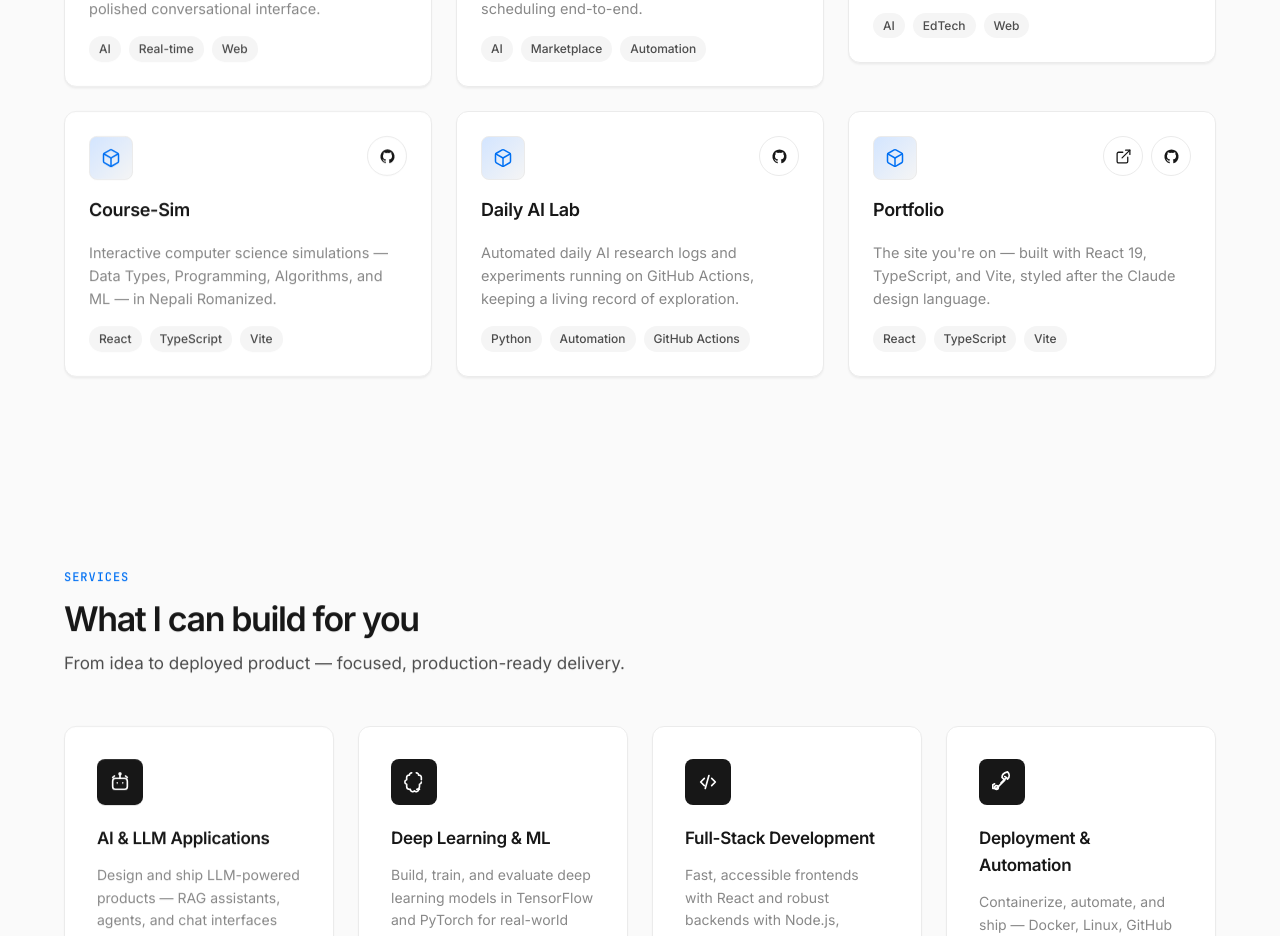
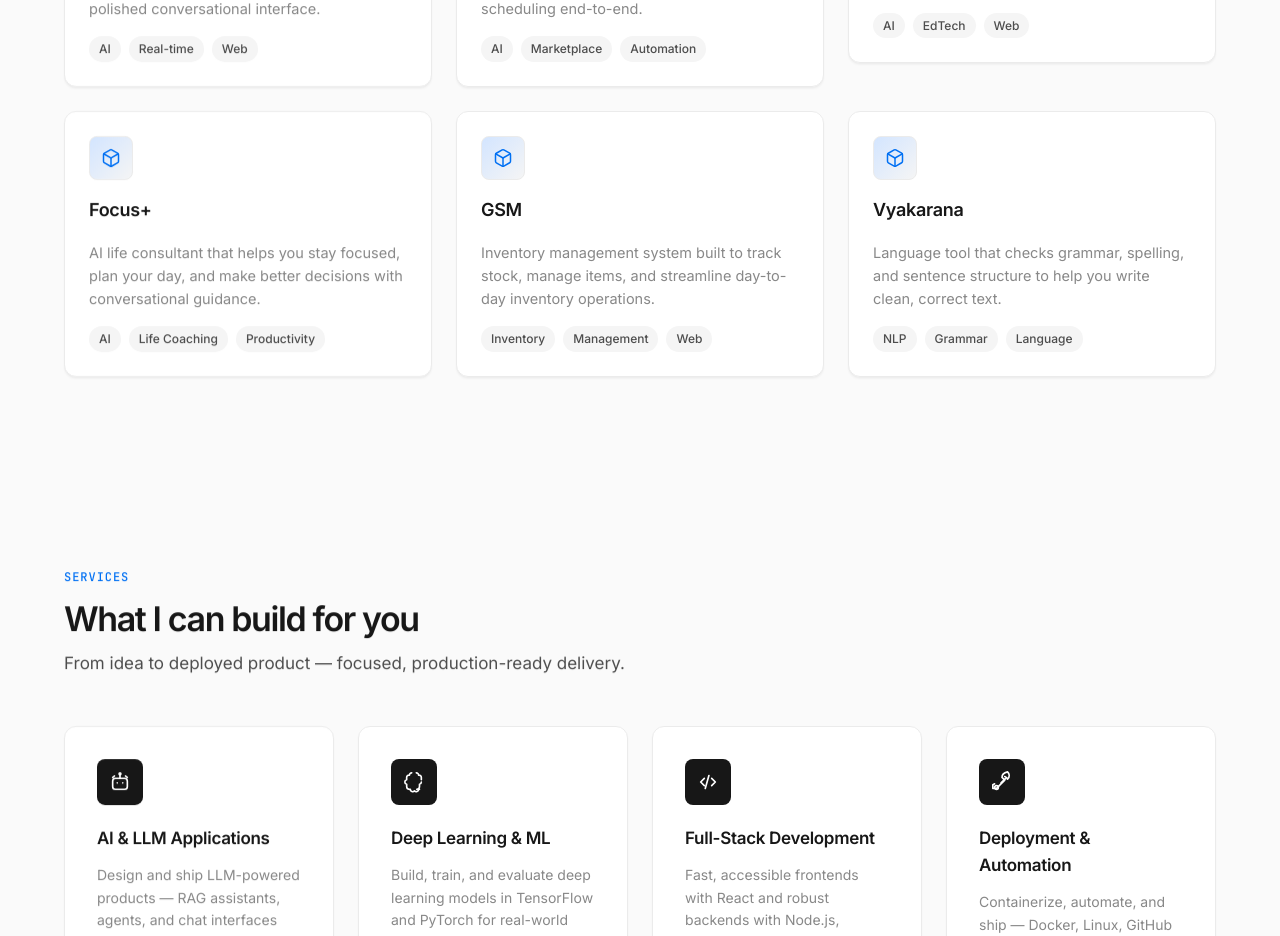
Before and after one commit to pranitacharjunewar3-sketch/portfolio, a React (Vite) app: page / in a window 1280 px wide. Shown: the part 3480-4416 px from the top of the page. Built offline with nearby package versions, Linux system fonts and the light colour scheme.

Commit message:
Update projects: add Focus+, GSM, Vyakarana; remove Course-Sim, Daily AI Lab, Portfolio

```diff
--- a/src/data/projects.ts
+++ b/src/data/projects.ts
@@ -35,28 +35,24 @@ export const projectsData: Project[] = [
     url: "https://eduplus.pan.com.np",
   },
   {
-    id: "course-sim",
-    title: "Course-Sim",
+    id: "focus-plus",
+    title: "Focus+",
     description:
-      "Interactive computer science simulations — Data Types, Programming, Algorithms, and ML — in Nepali Romanized.",
-    tags: ["React", "TypeScript", "Vite"],
-    github: "https://github.com/pranitacharjunewar3-sketch/Course-Sim",
+      "AI life consultant that helps you stay focused, plan your day, and make better decisions with conversational guidance.",
+    tags: ["AI", "Life Coaching", "Productivity"],
   },
   {
-    id: "daily-ai-lab",
-    title: "Daily AI Lab",
+    id: "gsm",
+    title: "GSM",
     description:
-      "Automated daily AI research logs and experiments running on GitHub Actions, keeping a living record of exploration.",
-    tags: ["Python", "Automation", "GitHub Actions"],
-    github: "https://github.com/pranitacharjunewar3-sketch/daily-ai-lab",
+      "Inventory management system built to track stock, manage items, and streamline day-to-day inventory operations.",
+    tags: ["Inventory", "Management", "Web"],
   },
   {
-    id: "portfolio",
-    title: "Portfolio",
+    id: "vyakarana",
+    title: "Vyakarana",
     description:
-      "The site you're on — built with React 19, TypeScript, and Vite, styled after the Claude design language.",
-    tags: ["React", "TypeScript", "Vite"],
-    url: "https://pranitacharjunewar3-sketch.github.io/portfolio/",
-    github: "https://github.com/pranitacharjunewar3-sketch/portfolio",
+      "Language tool that checks grammar, spelling, and sentence structure to help you write clean, correct text.",
+    tags: ["NLP", "Grammar", "Language"],
   },
 ];
```
